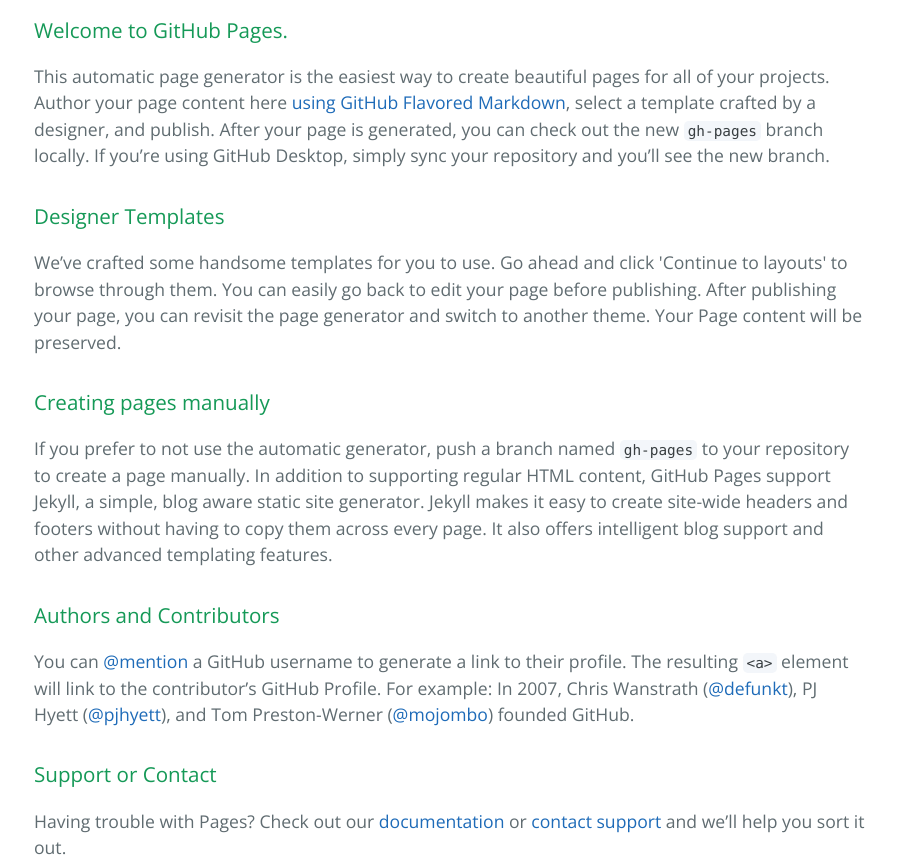
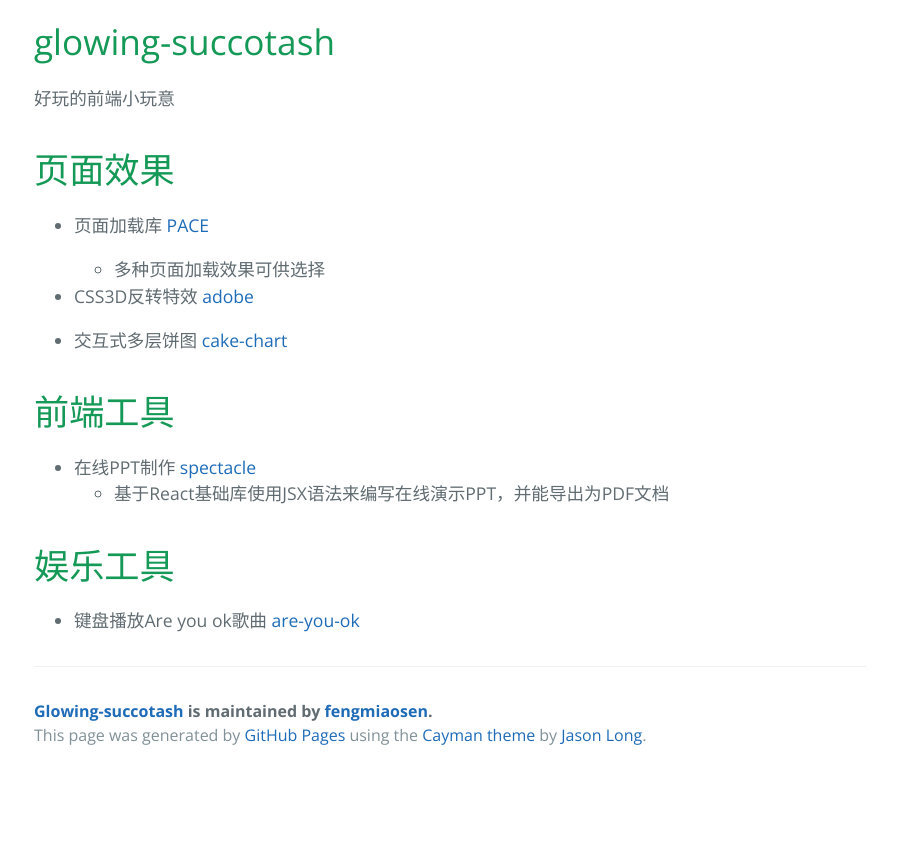
Before and after one commit to fengmiaosen/web-awesome, a plain HTML site: page index.html in a window 1280 px wide. Shown: the part 400-1264 px from the top of the page, without its empty margins (190-1087 px from the left). After the commit the page ends 1179 px from the top, so only its background shows below. Drawn offline with nearby package versions, Linux system fonts and the light colour scheme.

```diff
--- a/index.html
+++ b/index.html
@@ -19,30 +19,45 @@
     </section>
 
     <section class="main-content">
-      <h3>
-<a id="welcome-to-github-pages" class="anchor" href="#welcome-to-github-pages" aria-hidden="true"><span aria-hidden="true" class="octicon octicon-link"></span></a>Welcome to GitHub Pages.</h3>
+      <h1>
+<a id="glowing-succotash" class="anchor" href="#glowing-succotash" aria-hidden="true"><span aria-hidden="true" class="octicon octicon-link"></span></a>glowing-succotash</h1>
 
-<p>This automatic page generator is the easiest way to create beautiful pages for all of your projects. Author your page content here <a href="https://guides.github.com/features/mastering-markdown/">using GitHub Flavored Markdown</a>, select a template crafted by a designer, and publish. After your page is generated, you can check out the new <code>gh-pages</code> branch locally. If you’re using GitHub Desktop, simply sync your repository and you’ll see the new branch.</p>
+<p>好玩的前端小玩意</p>
 
-<h3>
-<a id="designer-templates" class="anchor" href="#designer-templates" aria-hidden="true"><span aria-hidden="true" class="octicon octicon-link"></span></a>Designer Templates</h3>
+<h1>
+<a id="页面效果" class="anchor" href="#%E9%A1%B5%E9%9D%A2%E6%95%88%E6%9E%9C" aria-hidden="true"><span aria-hidden="true" class="octicon octicon-link"></span></a>页面效果</h1>
 
-<p>We’ve crafted some handsome templates for you to use. Go ahead and click 'Continue to layouts' to browse through them. You can easily go back to edit your page before publishing. After publishing your page, you can revisit the page generator and switch to another theme. Your Page content will be preserved.</p>
+<ul>
+<li>
+<p>页面加载库 <a href="http://github.hubspot.com/pace/docs/welcome/">PACE</a></p>
 
-<h3>
-<a id="creating-pages-manually" class="anchor" href="#creating-pages-manually" aria-hidden="true"><span aria-hidden="true" class="octicon octicon-link"></span></a>Creating pages manually</h3>
+<ul>
+<li>多种页面加载效果可供选择</li>
+</ul>
+</li>
+<li><p>CSS3D反转特效 <a href="http://adobe.v404.cn/adobe/">adobe</a></p></li>
+<li><p>交互式多层饼图 <a href="https://github.com/alexkuz/cake-chart">cake-chart</a></p></li>
+</ul>
 
-<p>If you prefer to not use the automatic generator, push a branch named <code>gh-pages</code> to your repository to create a page manually. In addition to supporting regular HTML content, GitHub Pages support Jekyll, a simple, blog aware static site generator. Jekyll makes it easy to create site-wide headers and footers without having to copy them across every page. It also offers intelligent blog support and other advanced templating features.</p>
+<h1>
+<a id="前端工具" class="anchor" href="#%E5%89%8D%E7%AB%AF%E5%B7%A5%E5%85%B7" aria-hidden="true"><span aria-hidden="true" class="octicon octicon-link"></span></a>前端工具</h1>
 
-<h3>
-<a id="authors-and-contributors" class="anchor" href="#authors-and-contributors" aria-hidden="true"><span aria-hidden="true" class="octicon octicon-link"></span></a>Authors and Contributors</h3>
+<ul>
+<li>在线PPT制作 <a href="http://formidable.com/open-source/spectacle/">spectacle</a>
 
-<p>You can <a href="https://help.github.com/articles/basic-writing-and-formatting-syntax/#mentioning-users-and-teams" class="user-mention">@mention</a> a GitHub username to generate a link to their profile. The resulting <code>&lt;a&gt;</code> element will link to the contributor’s GitHub Profile. For example: In 2007, Chris Wanstrath (<a href="https://github.com/defunkt" class="user-mention">@defunkt</a>), PJ Hyett (<a href="https://github.com/pjhyett" class="user-mention">@pjhyett</a>), and Tom Preston-Werner (<a href="https://github.com/mojombo" class="user-mention">@mojombo</a>) founded GitHub.</p>
+<ul>
+<li>基于React基础库使用JSX语法来编写在线演示PPT，并能导出为PDF文档</li>
+</ul>
+</li>
+</ul>
 
-<h3>
-<a id="support-or-contact" class="anchor" href="#support-or-contact" aria-hidden="true"><span aria-hidden="true" class="octicon octicon-link"></span></a>Support or Contact</h3>
+<h1>
+<a id="娱乐工具" class="anchor" href="#%E5%A8%B1%E4%B9%90%E5%B7%A5%E5%85%B7" aria-hidden="true"><span aria-hidden="true" class="octicon octicon-link"></span></a>娱乐工具</h1>
 
-<p>Having trouble with Pages? Check out our <a href="https://help.github.com/pages">documentation</a> or <a href="https://github.com/contact">contact support</a> and we’ll help you sort it out.</p>
+<ul>
+<li>键盘播放Are you ok歌曲 <a href="https://github.com/llh911001/are-you-ok">are-you-ok</a>
+</li>
+</ul>
 
       <footer class="site-footer">
         <span class="site-footer-owner"><a href="https://github.com/fengmiaosen/glowing-succotash">Glowing-succotash</a> is maintained by <a href="https://github.com/fengmiaosen">fengmiaosen</a>.</span>
```
Also changed, not shown: params.json (+1 -1 lines).
